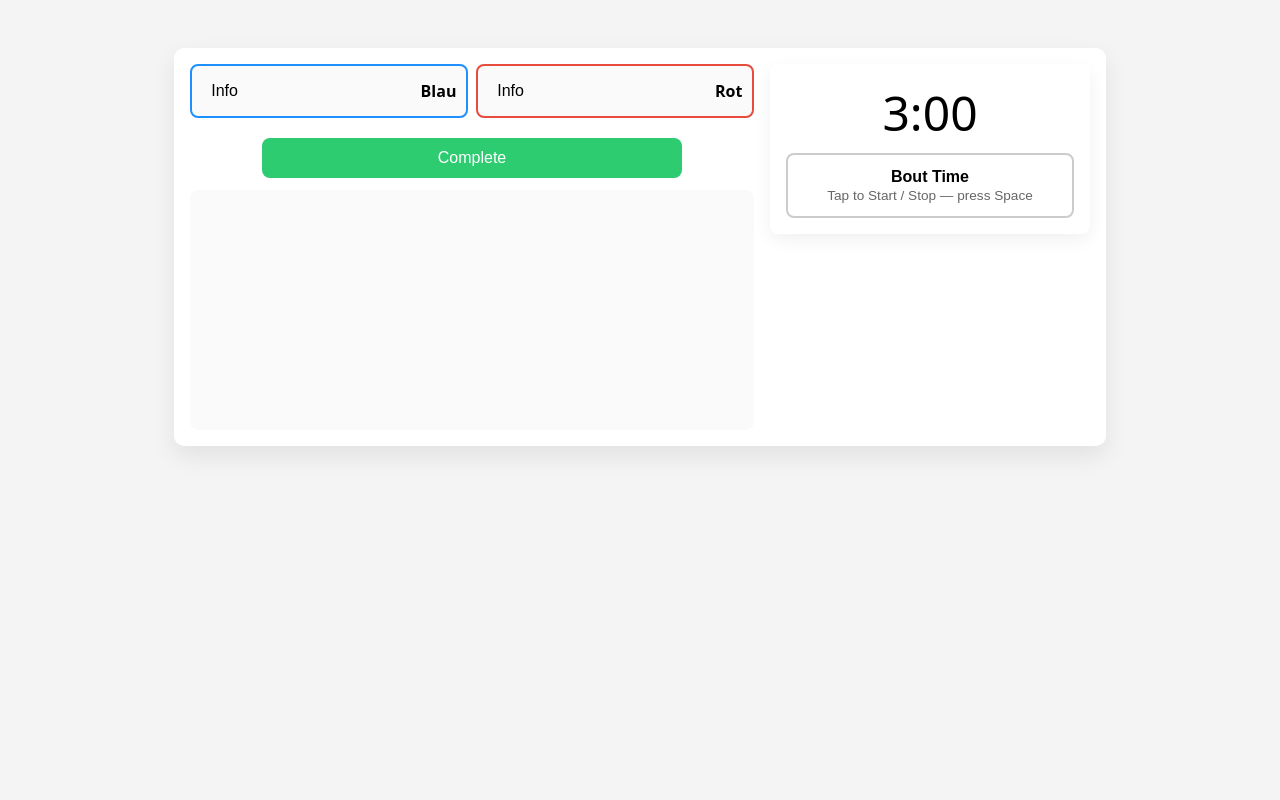
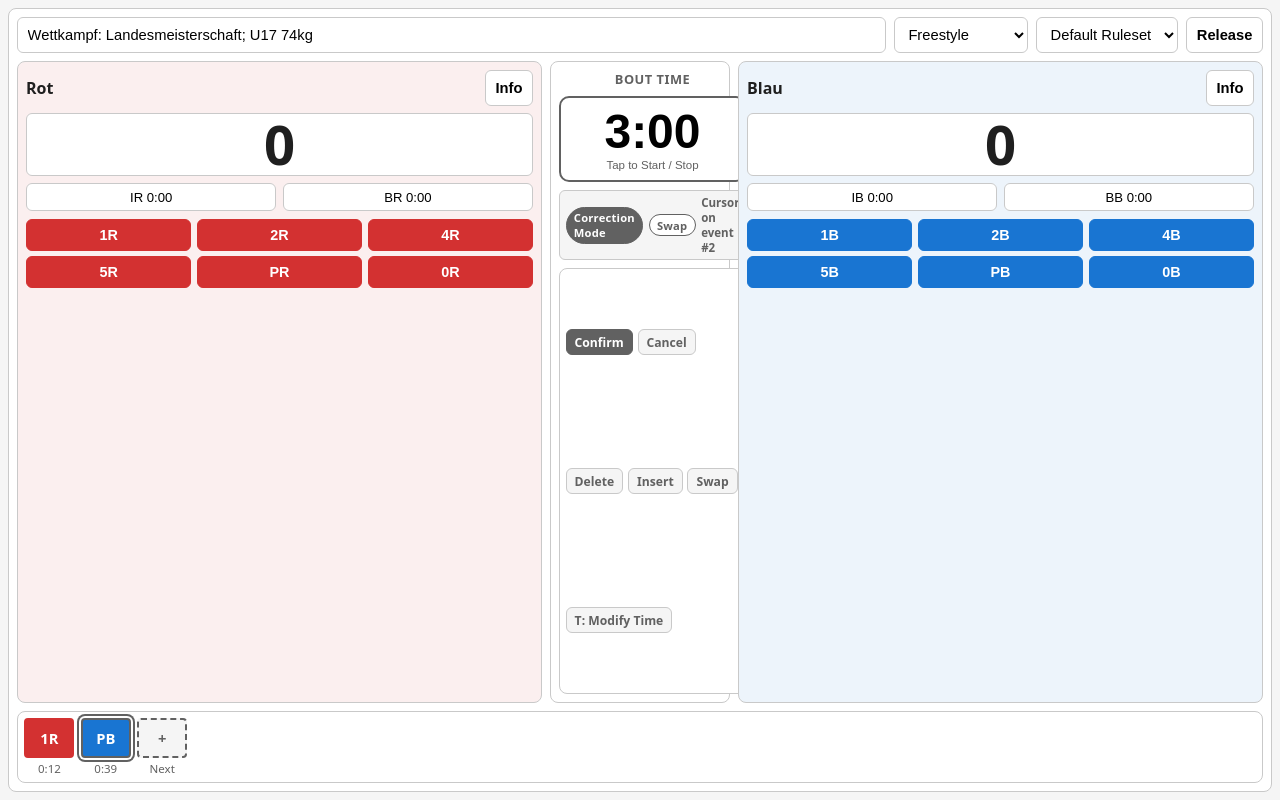
Before and after one commit to 8biz/champ, a website: page protocol/protocol.html in a window 1280 px wide. Drawn offline with Linux system fonts and the light colour scheme.

```diff
--- a/protocol/protocol.html
+++ b/protocol/protocol.html
@@ -2,113 +2,451 @@
 <html lang="de">
 <head>
   <meta charset="UTF-8" />
-  <title>Protocol – Countdown</title>
-  <meta name="viewport" content="width=device-width,initial-scale=1" />
+  <meta name="viewport" content="width=device-width, initial-scale=1" />
+  <title>CHAMP Protocol – Prototype</title>
   <style>
-    :root{--blue:#1e90ff;--red:#e74c3c;--bg:#f4f4f4}
-    body{font-family:system-ui,Segoe UI,Roboto,Helvetica,Arial,sans-serif;background:var(--bg);margin:0;padding:1rem}
-    .container{max-width:900px;margin:2rem auto;background:#fff;border-radius:10px;padding:1rem;box-shadow:0 10px 25px rgba(0,0,0,0.08)}
-    .layout{display:grid;grid-template-columns:1fr 320px;gap:1rem;align-items:start}
-    /* Board and timeline area */
-    .board-area{display:flex;flex-direction:column;gap:0.75rem}
-    .boards{display:flex;gap:0.5rem}
-    .board{flex:1;background:#fafafa;border-radius:8px;padding:0.6rem;display:flex;align-items:center;justify-content:space-between;gap:0.5rem}
-    .board.blue{border:2px solid var(--blue)}
-    .board.red{border:2px solid var(--red)}
-    .board .info{background:transparent;border:none;padding:0.4rem 0.6rem;border-radius:6px;cursor:pointer}
-    .board .name{font-weight:600}
-    /* Mirror red side: info on left, name right-aligned */
-    .board.red{direction:ltr}
-    .board.red .left{order:0}
-    .board.red .right{order:1;margin-left:auto;text-align:right}
+    * {
+      box-sizing: border-box;
+    }
 
-    /* Timer and controls */
-    .controls{display:flex;flex-direction:column;gap:0.75rem;align-items:stretch}
-    .timer{background:#fff;padding:1rem;border-radius:8px;text-align:center;box-shadow:0 6px 18px rgba(0,0,0,0.06)}
-    .time{font-size:3rem;font-variant-numeric:tabular-nums;margin-bottom:0.5rem}
-    .btn-row{display:flex;gap:0.5rem;justify-content:center}
-    button{font-size:1rem;padding:0.5rem 1rem;border-radius:6px;border:1px solid #ddd;background:#fff;cursor:pointer}
-    button.primary{background:var(--blue);color:#fff;border-color:transparent}
+    :root {
+      --red: #d33131;
+      --blue: #1975d2;
+      --neutral-1: #f5f5f5;
+      --neutral-2: #9e9e9e;
+      --neutral-3: #616161;
+      --border: #c9c9c9;
+      --text: #1f1f1f;
+    }
 
-    /* Bout-time button: label inside, hint included */
-    .bout-button{display:block;width:100%;padding:0.8rem 1rem;border-radius:8px;border:2px solid #ccc;background:#fff;font-size:1rem;text-align:center;cursor:pointer}
-    .bout-button .label{display:block;font-weight:700}
-    .bout-button .hint{display:block;font-size:0.85rem;color:#666;margin-top:0.15rem}
+    html,
+    body {
+      margin: 0;
+      min-width: 320px;
+      min-height: 320px;
+      height: 100%;
+      font-family: system-ui, -apple-system, Segoe UI, Roboto, sans-serif;
+      color: var(--text);
+      background: var(--neutral-1);
+    }
 
-    /* Complete button between board and timeline, full width */
-    .complete-wrapper{display:flex;justify-content:center}
-    .complete-button{width:100%;max-width:420px;padding:0.7rem;border-radius:8px;background:#2ecc71;color:#fff;border:none;cursor:pointer}
+    body {
+      padding: 0.5rem;
+    }
 
-    /* Timeline placeholder */
-    .timeline{background:#fafafa;border-radius:8px;padding:0.6rem;height:220px}
+    .app {
+      height: calc(100vh - 1rem);
+      min-height: 304px;
+      border: 1px solid var(--border);
+      background: #fff;
+      border-radius: 8px;
+      display: grid;
+      grid-template-rows: auto 1fr auto;
+      gap: 0.5rem;
+      padding: 0.5rem;
+      overflow: hidden;
+    }
 
-    @media (max-width:900px){.layout{grid-template-columns:1fr;}.complete-button{max-width:100%}}
+    .top-bar {
+      display: grid;
+      grid-template-columns: minmax(120px, 1fr) auto auto auto;
+      gap: 0.5rem;
+      align-items: center;
+    }
+
+    .field,
+    .select,
+    .action {
+      min-height: 2.25rem;
+      border: 1px solid var(--border);
+      border-radius: 6px;
+      background: #fff;
+      padding: 0 0.6rem;
+      font-size: 0.92rem;
+    }
+
+    .action {
+      font-weight: 600;
+      cursor: pointer;
+    }
+
+    .board {
+      display: grid;
+      grid-template-columns: 1fr minmax(130px, 180px) 1fr;
+      gap: 0.5rem;
+      min-height: 0;
+    }
+
+    .side {
+      border: 1px solid var(--border);
+      border-radius: 8px;
+      padding: 0.5rem;
+      display: grid;
+      grid-template-rows: auto auto auto 1fr;
+      gap: 0.45rem;
+      min-height: 0;
+    }
+
+    .side.red {
+      background: color-mix(in srgb, var(--red) 8%, white);
+    }
+
+    .side.blue {
+      background: color-mix(in srgb, var(--blue) 8%, white);
+    }
+
+    .side-head {
+      display: flex;
+      justify-content: space-between;
+      align-items: center;
+      font-weight: 700;
+    }
+
+    .score {
+      font-size: clamp(2rem, 5vw, 3.4rem);
+      font-variant-numeric: tabular-nums;
+      line-height: 1;
+      font-weight: 700;
+      text-align: center;
+      border: 1px solid var(--border);
+      border-radius: 6px;
+      background: #fff;
+      padding: 0.2rem 0;
+    }
+
+    .injury-grid {
+      display: grid;
+      grid-template-columns: 1fr 1fr;
+      gap: 0.4rem;
+    }
+
+    .mini-time {
+      border: 1px solid var(--border);
+      border-radius: 6px;
+      background: #fff;
+      padding: 0.35rem;
+      text-align: center;
+      font-size: 0.82rem;
+      font-variant-numeric: tabular-nums;
+    }
+
+    .event-grid {
+      display: grid;
+      grid-template-columns: repeat(3, minmax(0, 1fr));
+      gap: 0.35rem;
+      align-content: start;
+    }
+
+    .event-btn {
+      border: 1px solid transparent;
+      border-radius: 6px;
+      min-height: 2rem;
+      font-weight: 700;
+      font-size: 0.9rem;
+      cursor: default;
+      color: #fff;
+    }
+
+    .red .event-btn {
+      background: var(--red);
+      border-color: var(--red);
+    }
+
+    .blue .event-btn {
+      background: var(--blue);
+      border-color: var(--blue);
+    }
+
+    .center {
+      border: 1px solid var(--border);
+      border-radius: 8px;
+      padding: 0.5rem;
+      display: grid;
+      grid-template-rows: auto auto auto 1fr;
+      gap: 0.5rem;
+      align-content: start;
+    }
+
+    .mode-row {
+      display: flex;
+      justify-content: space-between;
+      align-items: center;
+      gap: 0.35rem;
+      border: 1px solid var(--border);
+      border-radius: 6px;
+      background: var(--neutral-1);
+      padding: 0.25rem 0.35rem;
+    }
+
+    .mode-chip {
+      border-radius: 999px;
+      font-size: 0.7rem;
+      font-weight: 700;
+      letter-spacing: 0.02em;
+      padding: 0.16rem 0.45rem;
+      border: 1px solid var(--neutral-3);
+      color: var(--neutral-3);
+      background: #fff;
+    }
+
+    .mode-chip.active {
+      background: var(--neutral-3);
+      color: #fff;
+    }
+
+    .mode-hint {
+      font-size: 0.72rem;
+      color: var(--neutral-3);
+      font-weight: 600;
+    }
+
+    .time-label {
+      text-align: center;
+      color: var(--neutral-3);
+      font-size: 0.8rem;
+      font-weight: 600;
+      text-transform: uppercase;
+      letter-spacing: 0.04em;
+    }
+
+    .bout-time {
+      border: 2px solid var(--neutral-3);
+      border-radius: 10px;
+      background: #fff;
+      padding: 0.6rem 0.3rem;
+      cursor: pointer;
+      text-align: center;
+    }
+
+    .time {
+      font-size: clamp(2.2rem, 6vw, 3rem);
+      font-variant-numeric: tabular-nums;
+      font-weight: 700;
+      line-height: 1;
+    }
+
+    .time-note {
+      margin-top: 0.2rem;
+      font-size: 0.72rem;
+      color: var(--neutral-3);
+    }
+
+    .timeline {
+      border: 1px solid var(--border);
+      border-radius: 8px;
+      padding: 0.4rem;
+      display: flex;
+      gap: 0.4rem;
+      overflow-x: auto;
+      align-items: flex-start;
+    }
+
+    .entry {
+      min-width: 50px;
+      display: grid;
+      gap: 0.15rem;
+      justify-items: center;
+    }
+
+    .entry-box {
+      width: 50px;
+      height: 40px;
+      border-radius: 4px;
+      border: 2px solid;
+      display: grid;
+      place-items: center;
+      font-weight: 700;
+      color: #fff;
+      font-size: 0.92rem;
+    }
+
+    .entry-box.red {
+      background: var(--red);
+      border-color: var(--red);
+    }
+
+    .entry-box.blue {
+      background: var(--blue);
+      border-color: var(--blue);
+    }
+
+    .entry-box.next {
+      background: var(--neutral-1);
+      border-color: var(--neutral-3);
+      border-style: dashed;
+      color: var(--neutral-3);
+    }
+
+    .entry-box.cursor {
+      border-color: var(--neutral-3);
+      box-shadow: 0 0 0 2px #fff, 0 0 0 4px var(--neutral-3);
+    }
+
+    .entry-time {
+      font-size: 0.72rem;
+      color: var(--neutral-3);
+      font-variant-numeric: tabular-nums;
+    }
+
+    .correction-bar {
+      display: flex;
+      gap: 0.3rem;
+      align-items: center;
+      flex-wrap: wrap;
+      border: 1px solid var(--border);
+      border-radius: 8px;
+      padding: 0.35rem;
+      background: #fff;
+    }
+
+    .correction-action {
+      border: 1px solid var(--border);
+      border-radius: 6px;
+      background: var(--neutral-1);
+      color: var(--neutral-3);
+      font-size: 0.76rem;
+      font-weight: 700;
+      padding: 0.24rem 0.5rem;
+      white-space: nowrap;
+    }
+
+    .correction-action.primary {
+      background: var(--neutral-3);
+      border-color: var(--neutral-3);
+      color: #fff;
+    }
+
+    @media (max-width: 850px) {
+      .board {
+        grid-template-columns: 1fr;
+        grid-template-rows: auto auto auto;
+        overflow: auto;
+      }
+
+      .center {
+        order: -1;
+      }
+    }
+
+    @media (max-height: 420px) {
+      .event-btn {
+        min-height: 1.6rem;
+      }
+
+      .score {
+        font-size: 2rem;
+      }
+    }
   </style>
 </head>
 <body>
-  <div class="container">
-    <div class="layout">
-      <div class="board-area">
-        <div class="boards">
-          <div class="board blue" aria-label="Blue board">
-            <div class="left">
-              <button class="info" aria-label="Blue info">Info</button>
-            </div>
-            <div class="right">
-              <div class="name">Blau</div>
-            </div>
-          </div>
-          <div class="board red" aria-label="Red board">
-            <div class="left">
-              <!-- For red side we intentionally put Info on the left (mirrored) -->
-              <button class="info" aria-label="Red info">Info</button>
-            </div>
-            <div class="right">
-              <div class="name">Rot</div>
-            </div>
-          </div>
+  <main class="app" aria-label="CHAMP Protocol Prototype">
+    <section class="top-bar" aria-label="Scoresheet Header">
+      <input class="field" type="text" value="Wettkampf: Landesmeisterschaft; U17 74kg" aria-label="Bout Info" />
+      <select class="select" aria-label="Style">
+        <option selected>Freestyle</option>
+        <option>Greco-Roman</option>
+      </select>
+      <select class="select" aria-label="Ruleset">
+        <option selected>Default Ruleset</option>
+      </select>
+      <button class="action" type="button" aria-label="Release">Release</button>
+    </section>
+
+    <section class="board" aria-label="Bout Area">
+      <article class="side red" aria-label="Wrestler Red">
+        <header class="side-head"><span>Rot</span><button class="action" type="button">Info</button></header>
+        <div class="score" aria-label="Score Red">0</div>
+        <div class="injury-grid" aria-label="Red Injury Times">
+          <button class="mini-time" type="button">IR 0:00</button>
+          <button class="mini-time" type="button">BR 0:00</button>
         </div>
+        <div class="event-grid" aria-label="Red Event Buttons">
+          <button class="event-btn" type="button">1R</button>
+          <button class="event-btn" type="button">2R</button>
+          <button class="event-btn" type="button">4R</button>
+          <button class="event-btn" type="button">5R</button>
+          <button class="event-btn" type="button">PR</button>
+          <button class="event-btn" type="button">0R</button>
+        </div>
+      </article>
 
-        <!-- Complete button should appear between board area and timeline and expand to full width -->
-        <div class="complete-wrapper" style="margin-top:0.5rem">
-          <button class="complete-button" id="complete">Complete</button>
+      <article class="center" aria-label="Timing">
+        <div class="time-label">Bout Time</div>
+        <button class="bout-time" type="button" id="bout-time-button" aria-label="Bout Time Toggle">
+          <div class="time" id="display">3:00</div>
+          <div class="time-note">Tap to Start / Stop</div>
+        </button>
+        <div class="mode-row" aria-label="Mode Preview">
+          <span class="mode-chip active">Correction Mode</span>
+          <span class="mode-chip">Swap</span>
+          <span class="mode-hint">Cursor on event #2</span>
         </div>
+        <div class="correction-bar" aria-label="Correction Actions Preview">
+          <span class="correction-action primary">Confirm</span>
+          <span class="correction-action">Cancel</span>
+          <span class="correction-action">Delete</span>
+          <span class="correction-action">Insert</span>
+          <span class="correction-action">Swap</span>
+          <span class="correction-action">T: Modify Time</span>
+        </div>
+      </article>
 
-        <div class="timeline" aria-hidden="true">
-          <!-- Placeholder for timeline / events -->
+      <article class="side blue" aria-label="Wrestler Blue">
+        <header class="side-head"><span>Blau</span><button class="action" type="button">Info</button></header>
+        <div class="score" aria-label="Score Blue">0</div>
+        <div class="injury-grid" aria-label="Blue Injury Times">
+          <button class="mini-time" type="button">IB 0:00</button>
+          <button class="mini-time" type="button">BB 0:00</button>
         </div>
+        <div class="event-grid" aria-label="Blue Event Buttons">
+          <button class="event-btn" type="button">1B</button>
+          <button class="event-btn" type="button">2B</button>
+          <button class="event-btn" type="button">4B</button>
+          <button class="event-btn" type="button">5B</button>
+          <button class="event-btn" type="button">PB</button>
+          <button class="event-btn" type="button">0B</button>
+        </div>
+      </article>
+    </section>
+
+    <section class="timeline" aria-label="Timeline">
+      <div class="entry">
+        <div class="entry-box red">1R</div>
+        <div class="entry-time">0:12</div>
       </div>
+      <div class="entry">
+        <div class="entry-box blue cursor">PB</div>
+        <div class="entry-time">0:39</div>
+      </div>
+      <div class="entry">
+        <div class="entry-box next">+</div>
+        <div class="entry-time">Next</div>
+      </div>
+    </section>
+  </main>
 
-      <div class="controls">
-        <div class="timer" role="region" aria-label="Countdown timer">
-          <div class="time" id="display">3:00</div>
-          <div class="btn-row">
-            <!-- Bout Time button with label inside and hint; this replaces separate label and shows keyboard hint (Space) -->
-            <button class="bout-button" id="boutTime" aria-pressed="false">
-              <span class="label">Bout Time</span>
-              <span class="hint">Tap to Start / Stop — press Space</span>
-            </button>
-          </div>
-        </div>
-      </div>
-    </div>
+  <div hidden>
+    <button id="start" type="button">Start</button>
+    <button id="stop" type="button">Stop</button>
   </div>
 
   <script>
-    // Timer logic preserved from original file. Bout-time button toggles start/stop.
     const START_TIME_SECONDS = 3 * 60;
     let remainingSeconds = START_TIME_SECONDS;
     let intervalId = null;
+
     const display = document.getElementById("display");
-    const boutButton = document.getElementById("boutTime");
-    const completeButton = document.getElementById("complete");
+    const startButton = document.getElementById("start");
+    const stopButton = document.getElementById("stop");
+    const boutTimeButton = document.getElementById("bout-time-button");
 
     function updateDisplay() {
       const minutes = Math.floor(remainingSeconds / 60);
       const seconds = remainingSeconds % 60;
-      display.textContent = minutes + ":" + seconds.toString().padStart(2, "0");
+      display.textContent =
+        minutes + ":" + seconds.toString().padStart(2, "0");
     }
-
     function tick() {
       if (remainingSeconds > 0) {
         remainingSeconds--;
@@ -117,44 +455,26 @@
         stopTimer();
       }
     }
-
     function startTimer() {
       if (intervalId !== null) return;
       intervalId = setInterval(tick, 1000);
-      boutButton.setAttribute('aria-pressed','true');
     }
-
     function stopTimer() {
       clearInterval(intervalId);
       intervalId = null;
-      boutButton.setAttribute('aria-pressed','false');
     }
 
     function toggleTimer() {
-      if (intervalId === null) startTimer(); else stopTimer();
+      if (intervalId === null) {
+        startTimer();
+        return;
+      }
+      stopTimer();
     }
 
-    // Click on bout button toggles timer
-    boutButton.addEventListener('click', toggleTimer);
-
-    // Keyboard: Space key toggles timer when focused on body (makes test automation via Playwright easier)
-    window.addEventListener('keydown', function(e){
-      // If user focuses on an input or textarea, ignore to avoid interfering with typing
-      const tag = (document.activeElement && document.activeElement.tagName) || '';
-      if (tag === 'INPUT' || tag === 'TEXTAREA') return;
-      if (e.code === 'Space' || e.key === ' ') {
-        e.preventDefault();
-        toggleTimer();
-      }
-    })
-
-    // Complete button: emit a simple event (placeholder for app logic)
-    completeButton.addEventListener('click', function(){
-      // This is a UI-only prototype change. In the full app this would finalize the bout.
-      completeButton.disabled = true;
-      completeButton.textContent = 'Completed';
-    });
-
+    startButton.addEventListener("click", startTimer);
+    stopButton.addEventListener("click", stopTimer);
+    boutTimeButton.addEventListener("click", toggleTimer);
     updateDisplay();
   </script>
 </body>
```
